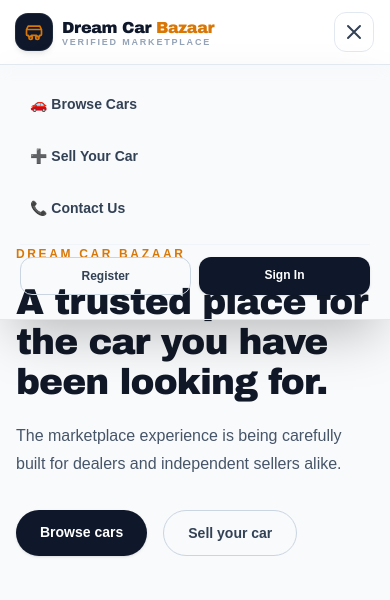
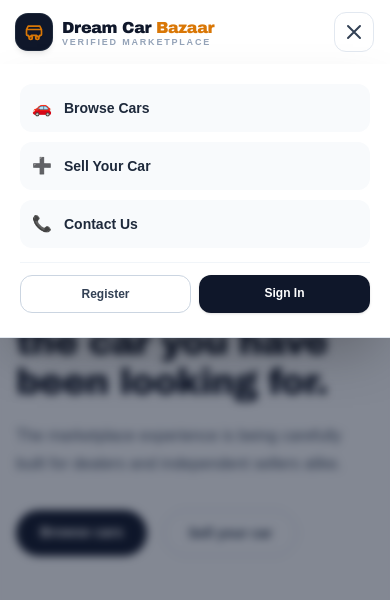
Before and after one commit to thxkurmanish-code/USED_CARS, a Next.js app in the folder frontend/: page / in a window 390 px wide. Both pictures are taken after a click on the button "Toggle Navigation Menu". Shown: the top 600 px of the page. Built offline with nearby package versions, Linux system fonts and the light colour scheme; no server answers.

Commit message:
fix(mobile-header): align header container width with page layout and enforce solid opaque background with backdrop overlay for mobile drawer

```diff
--- a/frontend/components/site-header.tsx
+++ b/frontend/components/site-header.tsx
@@ -13,9 +13,9 @@
   const [mobileMenuOpen, setMobileMenuOpen] = useState(false);
 
   return (
-    <header className="sticky top-0 z-50 border-b border-slate-200 bg-white/95 px-4 py-3 backdrop-blur sm:px-8">
-      <nav className="mx-auto flex max-w-7xl items-center justify-between gap-4">
-        {/* Top-Left Brand Logo */}
+    <header className="sticky top-0 z-50 w-full border-b border-slate-200 bg-white shadow-sm">
+      <nav className="mx-auto flex max-w-7xl items-center justify-between px-4 py-3 sm:px-6 lg:px-8">
+        {/* Top-Left Brand Logo - Perfect alignment with page container */}
         <Link href="/" onClick={() => setMobileMenuOpen(false)} className="shrink-0">
           <BrandMark />
         </Link>
@@ -90,30 +90,38 @@
         </button>
       </nav>
 
-      {/* Mobile Slide-Down Dropdown Menu Drawer */}
+      {/* Mobile Backdrop & Slide-Down Opaque Menu Drawer */}
       {mobileMenuOpen && (
-        <div className="md:hidden absolute top-full left-0 right-0 z-50 border-b border-slate-200 bg-white/98 p-5 shadow-2xl backdrop-blur animate-in slide-in-from-top-2 duration-200">
-          <div className="flex flex-col gap-3 text-sm font-semibold text-slate-700">
+        <>
+          {/* Backdrop overlay behind menu */}
+          <div
+            className="md:hidden fixed inset-0 top-[65px] z-40 bg-slate-900/50 backdrop-blur-sm"
+            onClick={() => setMobileMenuOpen(false)}
+          />
+
+          {/* Opaque 100% Solid Mobile Dropdown Drawer */}
+          <div className="md:hidden absolute top-full left-0 right-0 z-50 border-b border-slate-200 bg-white p-5 shadow-2xl animate-in slide-in-from-top-2 duration-200">
+            <div className="flex flex-col gap-2.5 text-sm font-semibold text-slate-800">
               <Link
                 href="/cars"
                 onClick={() => setMobileMenuOpen(false)}
-              className="rounded-xl p-2.5 hover:bg-slate-100 active:bg-slate-200 transition"
+                className="flex items-center gap-3 rounded-xl bg-slate-50 p-3 hover:bg-slate-100 active:bg-slate-200 transition"
               >
-              🚗 Browse Cars
+                <span className="text-base">🚗</span> Browse Cars
               </Link>
               <Link
                 href="/sell"
                 onClick={() => setMobileMenuOpen(false)}
-              className="rounded-xl p-2.5 hover:bg-slate-100 active:bg-slate-200 transition"
+                className="flex items-center gap-3 rounded-xl bg-slate-50 p-3 hover:bg-slate-100 active:bg-slate-200 transition"
               >
-              ➕ Sell Your Car
+                <span className="text-base">➕</span> Sell Your Car
               </Link>
               <Link
                 href="/contact"
                 onClick={() => setMobileMenuOpen(false)}
-              className="rounded-xl p-2.5 hover:bg-slate-100 active:bg-slate-200 transition"
+                className="flex items-center gap-3 rounded-xl bg-slate-50 p-3 hover:bg-slate-100 active:bg-slate-200 transition"
               >
-              📞 Contact Us
+                <span className="text-base">📞</span> Contact Us
               </Link>
 
               <div className="my-1 border-t border-slate-100 pt-3">
@@ -177,6 +185,7 @@
               </div>
             </div>
           </div>
+        </>
       )}
     </header>
   );
```
Lines whose indentation alone changed are shown as unchanged.
